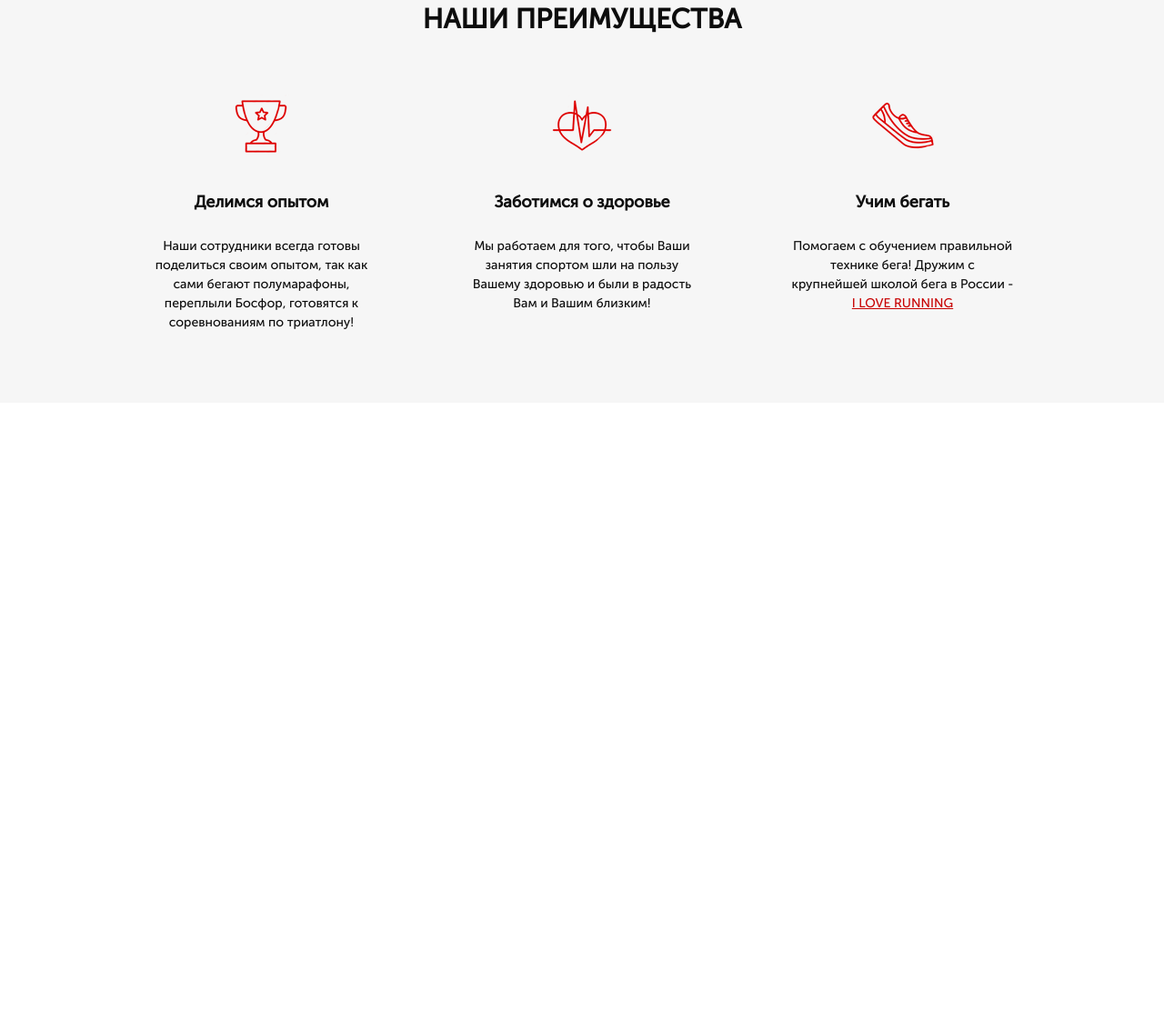
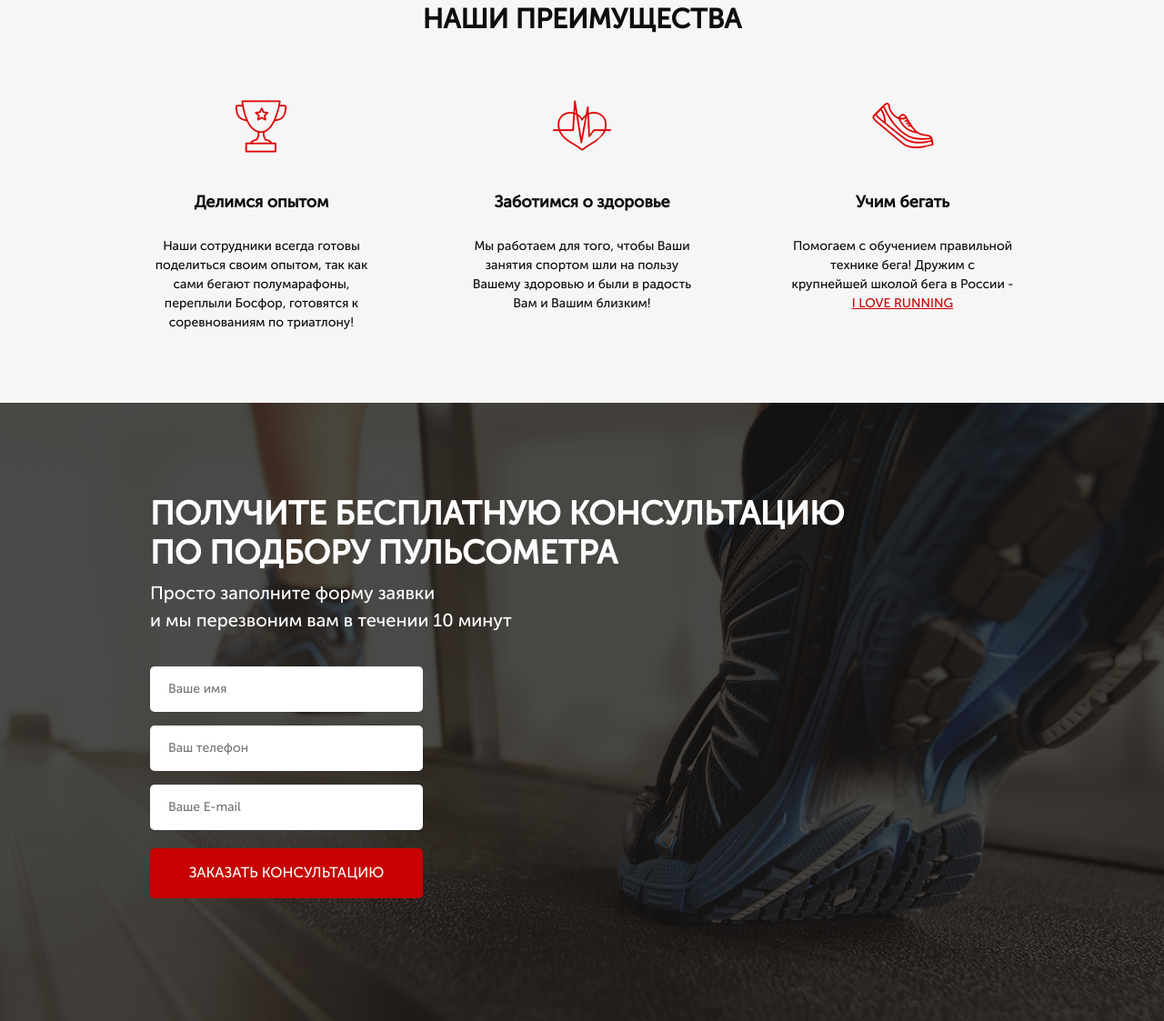
Before and after one commit to Sarcazzzm/Pulsometer, a website: page src/index.html in a window 1280 px wide. Shown: the part 759-1882 px from the top of the page at 91% size. Before the commit the page ends 1202 px from the top, so only its background shows below. Drawn offline with Linux system fonts and the light colour scheme.

Commit message:
consultation

```diff
--- a/src/index.html
+++ b/src/index.html
@@ -75,5 +75,20 @@
             </div>
         </div>
     </div>
+    <div class="consultation">
+        <div class="container">
+            <h2 class="title title_left">Получите бесплатную консультацию<br> по подбору пульсометра </h2>
+            <div class="consultation__descr">Просто заполните форму заявки<br>
+                и мы перезвоним вам в течении 10 минут</div>
+            <form class="feed-form" action="#">
+                <input name="name" required type="text" placeholder="Ваше имя">
+                <input name="phone" required type="number" placeholder="Ваш телефон">
+                <input name="email" required type="email" placeholder="Ваше E-mail">
+
+                <button class="button button_submit">Заказать консультацию</button>
+
+            </form>
+        </div>
+    </div>
 </body>
 </html>
--- a/src/sass/blocks/_buttons.scss
+++ b/src/sass/blocks/_buttons.scss
@@ -14,4 +14,12 @@
         height: 50px;
         font-size: 16px;
     }
+    &_submit{
+        width: 100%;
+        height: 55px;
+        border-radius: 5px;
+        background-color: #c70101;
+        font-size: 16px;
+        color: #ffffff;
+    }
 }
--- /dev/null
+++ b/src/sass/blocks/_consultation.scss
@@ -0,0 +1,10 @@
+.consultation{
+    min-height: 680px;
+    padding: 100px 0 92px 0;
+    background: url('../img/bg_2.png') center (center/cover) no-repeat;
+    &__descr{
+        color:#ffffff;
+        font-size: 20px;
+        font-weight: 500;
+    }
+}
--- /dev/null
+++ b/src/sass/blocks/_forms.scss
@@ -0,0 +1,19 @@
+.feed-form{
+    margin-top: 36px;
+    display: flex;
+    flex-direction: column;
+    width: 300px;
+    input{
+        height: 50px;
+        border-radius: 5px;
+        background-color: #ffffff;
+        margin-bottom: 15px;
+        border: none;
+        padding: 0 20px;
+        font-size: 14px;
+        font-weight: 300;
+        &:nth-child(3){
+            margin-bottom: 20px;
+        }
+    }
+}
--- a/src/sass/blocks/_promo.scss
+++ b/src/sass/blocks/_promo.scss
@@ -1,7 +1,7 @@
 .promo{
     min-height: 650px;
     padding: 21px 0 93px 0;
-    background: url(../img/bg_1.png) center (center/cover) no-repeat;
+    background: url('../img/bg_1.png') center (center/cover) no-repeat;
     &__wrapper{
         display: flex;
         flex-direction: column;
--- a/src/sass/blocks/_titles.scss
+++ b/src/sass/blocks/_titles.scss
@@ -3,4 +3,10 @@
     font-size: 30px;
     font-weight: 700;
     text-align: center;
+    text-transform: uppercase;
+    &_left{
+        color:#ffffff;
+        font-size: 36px;
+        text-align: left;
+    }
 }
--- a/src/sass/style.scss
+++ b/src/sass/style.scss
@@ -11,4 +11,6 @@
 @import 'blocks/header';
 @import 'blocks/buttons';
 @import 'blocks/titles';
+@import 'blocks/consultation';
+@import 'blocks/forms';
 @import 'blocks/media';
```
Also changed, not shown: src/css/style.min.css.
